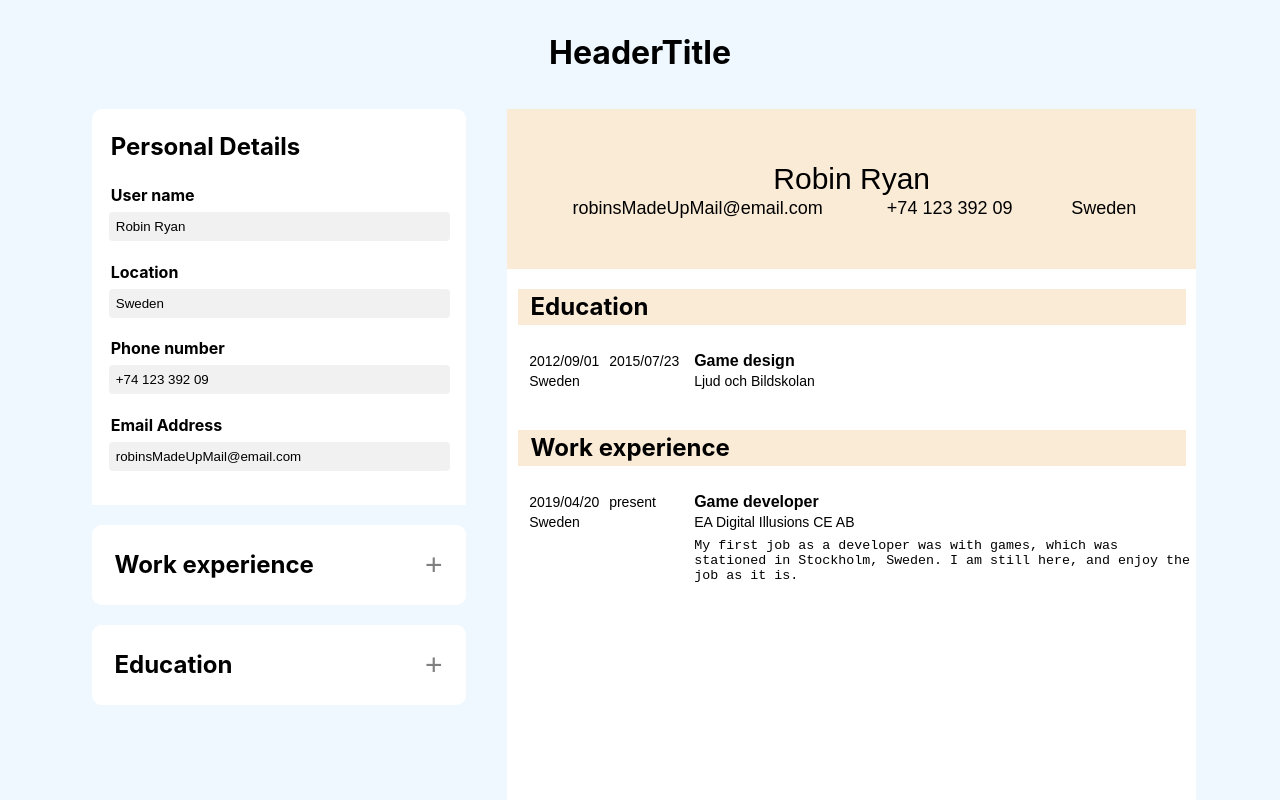
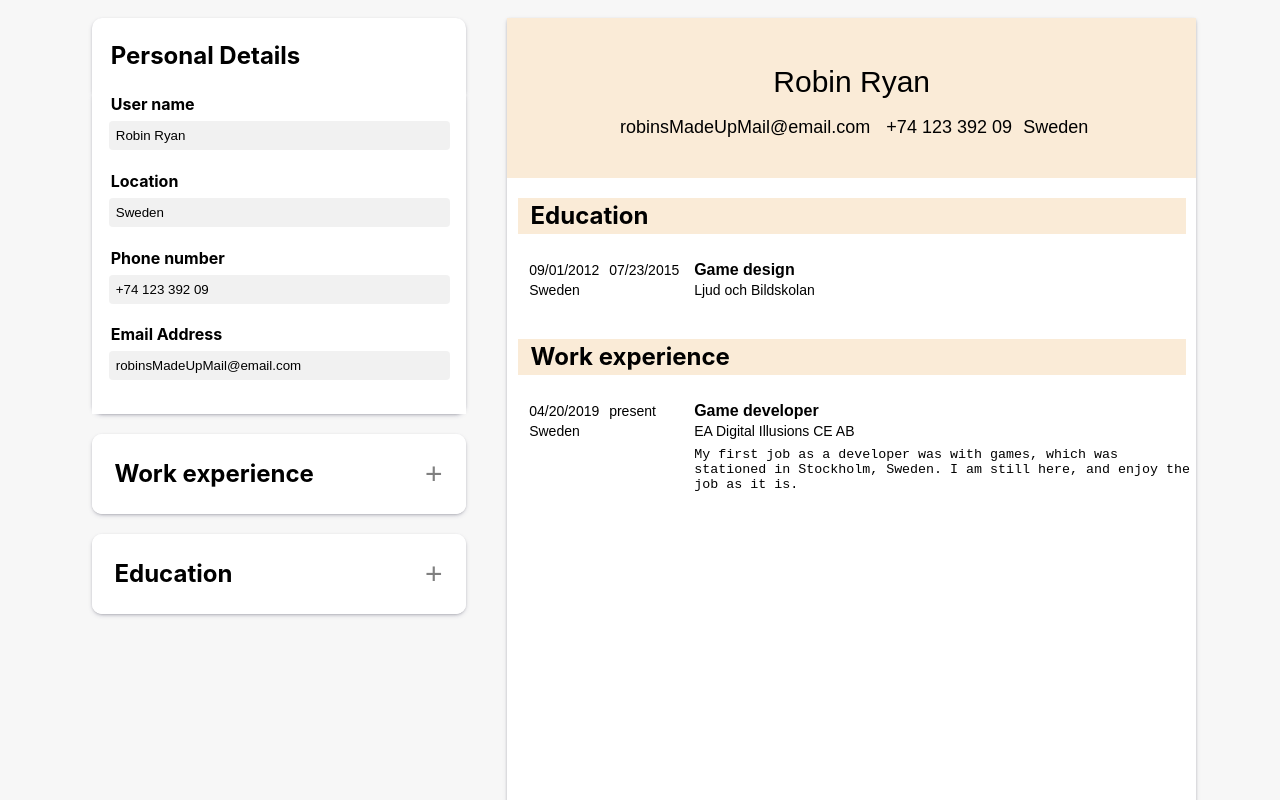
Before and after one commit to wellwe11/CVApplication, a React (Vite) app: page / in a window 1280 px wide. Shown: the top 800 px of the page. Built offline with nearby package versions, Linux system fonts and the light colour scheme.

Commit message:
changed logic how the inputs scale. Much cleaner now

```diff
--- a/src/educationSection.jsx
+++ b/src/educationSection.jsx
@@ -20,8 +20,6 @@ export default function ExperienceInputs({
   handleAddRow,
   handleRemoveRow,
   titleType,
-  textAreaText,
-  setTextAreaText,
   activeSection,
   setActiveSection,
 }) {
@@ -35,20 +33,6 @@ export default function ExperienceInputs({
       ...prevState,
       [index]: !prevState[index],
     }));
-  };
-
-  const [textAreaValue, setTextAreaValue] = useState("");
-
-  const getHeight = (e) => {
-    return e.length > 235
-      ? "125px"
-      : e.length > 175
-      ? "100px"
-      : e.length > 100
-      ? "75px"
-      : e.length > 40
-      ? "50px"
-      : "30px";
   };
 
   return (
@@ -120,12 +104,12 @@ export default function ExperienceInputs({
                           <textarea
                             key={row.id}
                             onChange={(e) => {
-                              setTextAreaValue(e.target.value);
                               handleChange(e, index, key);
                             }}
                             value={row[key]}
                             style={{
-                              height: getHeight(textAreaValue),
+                              height: `${(row[key].length * 1) / 2}px`,
+                              maxHeight: "150px",
                               transition: "0.3s ease",
                               border: "none",
                               outline: "none",
@@ -139,14 +123,15 @@ export default function ExperienceInputs({
                             placeholder={`Enter ${key}`}
                             onChange={(e) => handleChange(e, index, key)}
                             style={{
-                              width:
-                                row[key].length > 25
-                                  ? "300px"
-                                  : row[key].length > 15
-                                  ? "230px"
-                                  : row[key].length > 10
+                              width: `${row[key].length * 10}px`,
+                              maxWidth:
+                                key === "end date"
+                                  ? "70px"
+                                  : key === "start date"
+                                  ? "70px"
+                                  : key === "location"
                                   ? "150px"
-                                  : "120px",
+                                  : "300px",
                             }}
                           />
                         )}
--- a/src/educationSectionTwo.css
+++ b/src/educationSectionTwo.css
@@ -190,6 +190,7 @@
   transition: outline 0.2s ease;
 
   width: 97% !important;
+  max-width: 1000px !important;
 }
 
 .leftContent.contentSection .inputsAndInputsButtonsContainer input:focus,
--- a/src/index.css
+++ b/src/index.css
@@ -5,7 +5,7 @@
 
   color-scheme: light dark;
   color: rgba(255, 255, 255, 0.87);
-  background-color: aliceblue;
+  background-color: rgb(247, 247, 247);
 
   font-synthesis: none;
   text-rendering: optimizeLegibility;
--- a/src/mainContent.css
+++ b/src/mainContent.css
@@ -43,8 +43,6 @@ h6 {
   display: flex;
   flex-direction: column;
 
-  background-color: orange;
-
   min-height: 100vh;
   min-width: 100%;
 }
--- a/src/mainContent.jsx
+++ b/src/mainContent.jsx
@@ -68,7 +68,7 @@ export default function MainContent() {
     {
       "company name": "EA Digital Illusions CE AB",
       title: "Game developer",
-      "start date": "2019/04/20",
+      "start date": "04/20/2019",
       "end date": "present",
       location: "Sweden",
       id: crypto.randomUUID(),
@@ -86,8 +86,8 @@ export default function MainContent() {
     {
       "school / university": "Ljud och Bildskolan",
       "degree / field of study": "Game design",
-      "start date": "2012/09/01",
-      "end date": "2015/07/23",
+      "start date": "09/01/2012",
+      "end date": "07/23/2015",
       location: "Sweden",
       id: crypto.randomUUID(),
     },
@@ -100,11 +100,7 @@ export default function MainContent() {
 
   return (
     <div>
-      <div className="headerContainer">
-        <header>
-          <h1>HeaderTitle</h1>
-        </header>
-      </div>
+      <div className="headerContainer"></div>
       <div className="contentContainer">
         <div className="leftContent contentSection">
           <div>
--- a/src/titleAndInputs.css
+++ b/src/titleAndInputs.css
@@ -18,6 +18,9 @@
   border-top-left-radius: 10px;
   border-top-right-radius: 10px;
   width: 90%;
+
+  box-shadow: rgba(50, 50, 93, 0.25) 0px 2px 5px -1px,
+    rgba(0, 0, 0, 0.3) 0px 1px 3px -1px;
 }
 
 .leftContent > div {
@@ -76,6 +79,7 @@
 
 .leftContent .headerInputsContainer input {
   width: 97% !important;
+  max-width: 1000px !important;
   height: 15px;
   padding: 7px;
   background-color: rgb(120, 120, 120, 0.1);
@@ -100,6 +104,9 @@
 .rightContent {
   background-color: white;
   height: 1000px !important;
+
+  box-shadow: rgba(50, 50, 93, 0.25) 0px 2px 5px -1px,
+    rgba(0, 0, 0, 0.3) 0px 1px 3px -1px;
 }
 
 .rightContent.contentSection .experienceSection:nth-of-type(2) {
@@ -128,7 +135,7 @@
 
   grid-template-rows: 65% 35%;
   grid-template-columns: repeat(fit-content(300px));
-  max-width: 600px;
+  height: 90px;
 }
 
 .rightContent .headerContainer div {
@@ -142,8 +149,6 @@
 
 .rightContent .headerContainer div input {
   pointer-events: none;
-
-  width: 100%;
 }
 
 .rightContent .headerContainer div input::placeholder {
@@ -151,7 +156,6 @@
 }
 
 .rightContent .headerContainer div:first-child {
-  min-width: 100%;
   background-color: transparent;
   grid-row: 1;
   grid-column: 1 / 4;
@@ -165,30 +169,25 @@
   color: black;
 
   border: none;
-  min-width: 600px !important;
 }
 
 .rightContent .headerContainer div:nth-child(2) {
   background-color: transparent;
   grid-row: 2;
   grid-column: 3;
-  max-width: 200px;
 }
 
 .rightContent .headerContainer div:nth-child(3) {
   grid-row: 2;
   grid-column: 2;
-  max-width: 250px;
 }
 
 .rightContent .headerContainer div:nth-child(4) {
   grid-row: 2;
   grid-column: 1;
-  max-width: 300px;
 }
 
 .rightContent .headerContainer div:nth-child(1) {
-  max-width: 400px;
 }
 
 .rightContent .headerContainer div:nth-child(2),
--- a/src/titleAndInputs.jsx
+++ b/src/titleAndInputs.jsx
@@ -1,3 +1,4 @@
+import { useState } from "react";
 import "./titleAndInputs.css";
 
 export default function TitleAndInputs({ rows, handleNameChange }) {
@@ -14,16 +15,17 @@ export default function TitleAndInputs({ rows, handleNameChange }) {
                 type="text"
                 value={row[key]}
                 placeholder={`Your ${key}...`}
-                onChange={(e) => handleNameChange(e, index, key)}
+                onChange={(e) => {
+                  handleNameChange(e, index, key);
+                }}
                 style={{
+                  minWidth: "65px",
+                  maxWidth: key === "User name" ? "550px" : "300px",
                   width:
-                    row[key].length > 20
-                      ? "350px"
-                      : row[key].length > 15
-                      ? "250px"
-                      : row[key].length > 9
-                      ? "200px"
-                      : "100px",
+                    key === "User name"
+                      ? `${row[key].length * 20}px`
+                      : `${row[key].length * 10}px`,
+                  transition: "width 0.2s ease",
                 }}
               />
             </div>
```
